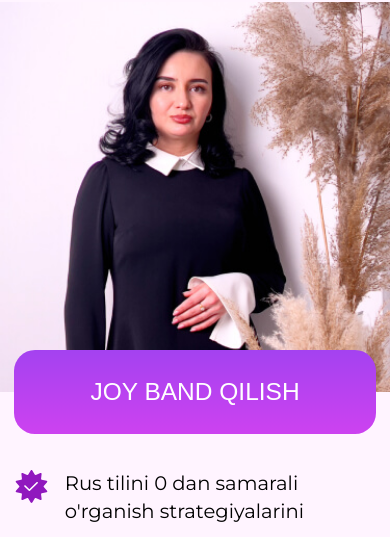
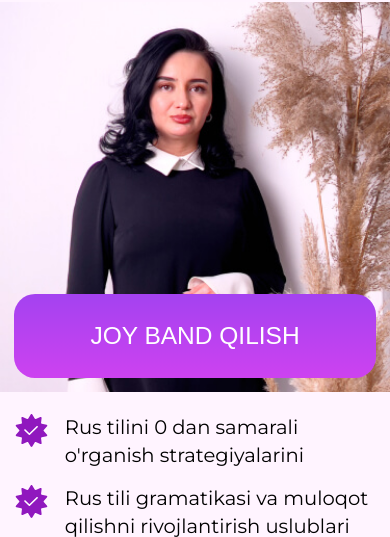
Before and after one commit to sultonbayevogabek/rustilida.fulfiledu.uz, a plain HTML site: page public/index.html in a window 390 px wide. Shown: the part 327-864 px from the top of the page. Drawn offline with Linux system fonts and the light colour scheme; no server answers; a web font is replaced by a local one.

Commit message:
initial commit

```diff
--- a/public/css/styles.css
+++ b/public/css/styles.css
@@ -384,7 +384,7 @@ body {
 }
 
 .mobile-mentor-inner .webinar-main-button {
-    margin-top: -4rem;
+    margin-top: -8rem;
 }
 
 @media (min-width: 576px) {
```
